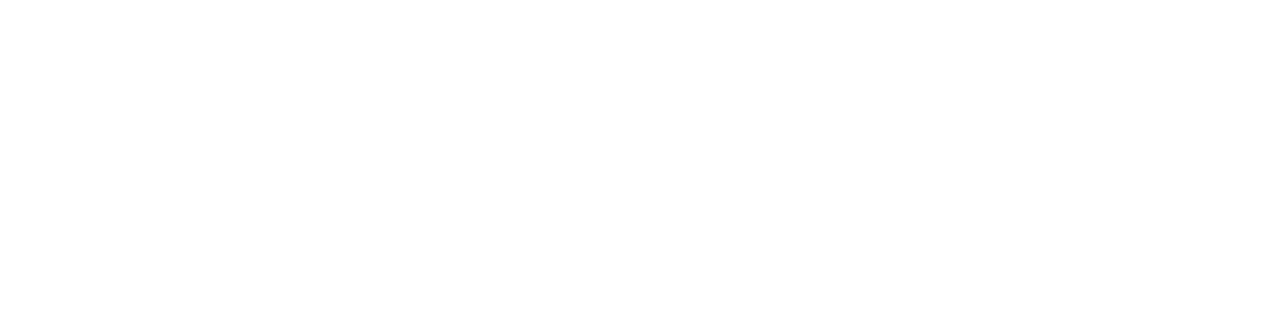
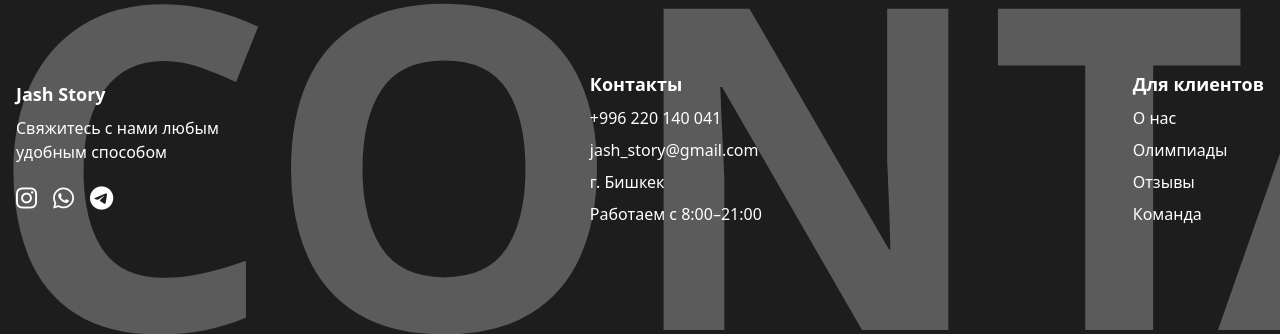
Before and after one commit to kasym-r/JashStory, a React (Vite) app: page / in a window 1280 px wide. Shown: the part 1066-1400 px from the top of the page. Before the commit the page ends 996 px from the top, so only its background shows below. Built offline with nearby package versions, Linux system fonts and the light colour scheme; no server answers.

Commit message:
footer added

```diff
--- /dev/null
+++ b/src/components/footer/Footer.jsx
@@ -0,0 +1,66 @@
+import React from "react";
+import styles from "./Footer.module.scss";
+import '@fortawesome/fontawesome-free/css/all.min.css';
+
+const Footer = () => {
+
+  return (
+      <footer className={styles.footer}>
+        <p className={styles.contact}>CONTACT</p>
+        <div className="container mx-auto px-4 flex flex-col md:flex-row justify-between items-center">
+
+          <div className="mb-8 md:mb-0">
+            <h3 className="text-lg font-bold">Jash Story</h3>
+            <p className="mt-2">Свяжитесь с нами любым <br /> удобным способом</p>
+            <div className={`${styles.iconContainer} flex mt-4`}>
+              <a href="https://instagram.com" className={styles.icon}>
+                <i className={`fab fa-instagram ${styles.instagram}`}></i>
+              </a>
+              <a href="https://whatsapp.com" className={styles.icon}>
+                <i className={`fab fa-whatsapp ${styles.whatsapp}`}></i>
+              </a>
+              <a href="https://telegram.com" className={styles.icon}>
+                <i className={`fab fa-telegram ${styles.telegram}`}></i>
+              </a>
+            </div>
+          </div>
+
+          <div className="mb-8 md:mb-0">
+            <h3 className="text-lg font-bold">Контакты</h3>
+            <p className="mt-2">+996 220 140 041</p>
+            <p className="mt-2">jash_story@gmail.com</p>
+            <p className="mt-2">г. Бишкек</p>
+            <p className="mt-2">Работаем с 8:00–21:00</p>
+          </div>
+
+          <div>
+            <h3 className="text-lg font-bold">Для клиентов</h3>
+            <ul className="mt-2 space-y-2">
+              <li>
+                <a href="/about" className="hover:underline">
+                  О нас
+                </a>
+              </li>
+              <li>
+                <a href="/olympiads" className="hover:underline">
+                  Олимпиады
+                </a>
+              </li>
+              <li>
+                <a href="/reviews" className="hover:underline">
+                  Отзывы
+                </a>
+              </li>
+              <li>
+                <a href="/team" className="hover:underline">
+                  Команда
+                </a>
+              </li>
+            </ul>
+          </div>
+        </div>
+      </footer>
+  );
+};
+
+export default Footer;
--- /dev/null
+++ b/src/components/footer/Footer.module.scss
@@ -0,0 +1,61 @@
+.footer {
+    background-color: #1d1d1d;
+    color: #ffffff;
+    padding: 2.5rem 0;
+    position: relative;
+    z-index: 1;
+    overflow: hidden;
+    height: 482px;
+    padding-top: 140px;
+
+    .contact {
+      position: absolute;
+      top: -25%;
+      left: -1%;
+      z-index: -1;
+      font-size: 450px;
+      color: #5B5B5B;
+      font-weight: 900;
+    }
+
+    h3 {
+      font-size: 1.125rem;
+      font-weight: bold;
+    }
+
+    p, ul, li {
+      margin-top: 0.5rem;
+      font-size: 1rem;
+    }
+  }
+
+  .iconContainer {
+    gap: 1rem;
+  }
+
+  .icon {
+    font-size: 1.5rem;
+    transition: color 0.3s ease;
+
+    &:hover {
+      color: #ccc;
+    }
+  }
+
+  .instagram {
+    &:hover {
+      color: #E1306C;
+    }
+  }
+
+  .whatsapp {
+    &:hover {
+      color: #25D366;
+    }
+  }
+
+  .telegram {
+    &:hover {
+      color: #0088cc;
+    }
+  }
--- a/src/pages/home/Home.jsx
+++ b/src/pages/home/Home.jsx
@@ -2,6 +2,7 @@
 import Card from "../../components/card/Card";
 import Header from "../../components/header/Header";
 import MainInfo from "./ui/mainInfo/MainInfo";
+import Footer from "../../components/footer/Footer";
 
 const Home = () => {
   const [cards, setCards] = useState([]);
@@ -35,6 +36,8 @@
           />
         ))}
       </div>
+
+      <Footer />
     </>
   );
 };
```
Also changed, not shown: src/App.jsx (line endings or trailing spaces).
